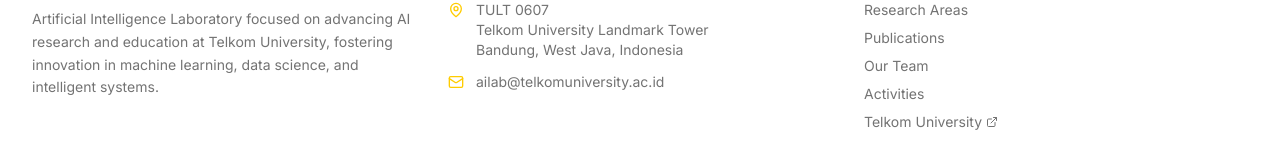
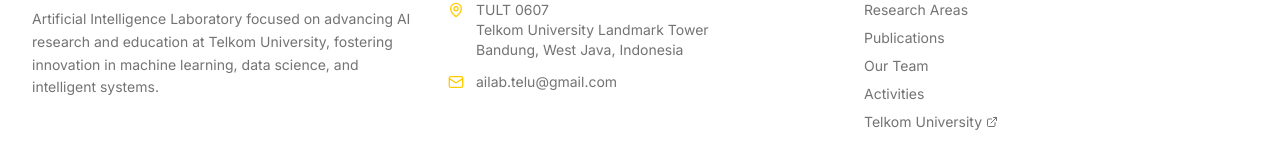
Before and after one commit to AIlab-Telkom-University/ailab-new, a Next.js app: page /activities in a window 1280 px wide. Shown: the part 2063-2225 px from the top of the page. Built offline with nearby package versions, Linux system fonts and the light colour scheme.

Commit message:
Update homepage CTA buttons to match navbar and update footer email to ailab.telu@gmail.com

```diff
--- a/src/app/activities/page.tsx
+++ b/src/app/activities/page.tsx
@@ -1,6 +1,7 @@
 'use client'
 
 import * as React from 'react'
+import Link from 'next/link'
 import { activities } from '@/data/activities'
 import { ActivityCard } from '@/components/ui/activity-card'
 import { Sparkles, Users, BookOpen, Presentation } from 'lucide-react'
@@ -78,19 +79,19 @@ export default function ActivitiesPage() {
             </p>
             <div className="flex flex-col sm:flex-row gap-4 justify-center items-center">
               <a
-                href="mailto:ailab@telkomuniversity.ac.id?subject=Interest in AILab Activities"
+                href="mailto:ailab.telu@gmail.com?subject=Interest in AILab Activities"
                 className="inline-flex items-center gap-2 bg-yellow-500 hover:bg-yellow-600 text-black font-medium px-6 py-3 rounded-lg transition-colors"
               >
                 <Users className="w-4 h-4" />
                 Contact Us
               </a>
-              <a
+              <Link
                 href="/contact"
                 className="inline-flex items-center gap-2 border border-yellow-500 text-yellow-500 hover:bg-yellow-500 hover:text-black font-medium px-6 py-3 rounded-lg transition-colors"
               >
                 <BookOpen className="w-4 h-4" />
                 Learn More
-              </a>
+              </Link>
             </div>
           </div>
         </div>
--- a/src/components/layout/footer.tsx
+++ b/src/components/layout/footer.tsx
@@ -46,13 +46,14 @@ export function Footer() {
                   <p>Bandung, West Java, Indonesia</p>
                 </div>
               </div>
-              <div className="flex items-center space-x-3">
-                <Mail className="h-4 w-4 flex-shrink-0 text-primary" />
+              <div className="flex items-center space-x-3 group">
+                <Mail className="h-4 w-4 flex-shrink-0 text-primary transition-transform duration-200 group-hover:scale-110" />
                 <a
-                  href="mailto:ailab@telkomuniversity.ac.id"
-                  className="text-sm text-muted-foreground transition-colors hover:text-primary"
+                  href="mailto:ailab.telu@gmail.com"
+                  className="text-sm text-muted-foreground transition-colors duration-200 hover:text-primary hover:underline"
+                  title="Send email to AILab"
                 >
-                  ailab@telkomuniversity.ac.id
+                  ailab.telu@gmail.com
                 </a>
               </div>
             </div>
--- a/src/components/sections/hero-section.tsx
+++ b/src/components/sections/hero-section.tsx
@@ -1,6 +1,7 @@
 'use client'
 
 import Image from 'next/image'
+import Link from 'next/link'
 import { motion } from 'framer-motion'
 import { ChevronDown, Sparkles, Zap } from 'lucide-react'
 import { Button } from '@/components/ui/button'
@@ -134,25 +135,25 @@ export function HeroSection() {
           className="mt-12 flex flex-col items-center justify-center gap-4 sm:flex-row"
         >
           <Button
+            asChild
             size="lg"
-            className="bg-primary px-8 py-3 text-lg font-semibold text-black hover:bg-primary/90"
-            onClick={() =>
-              document
-                .getElementById('overview')
-                ?.scrollIntoView({ behavior: 'smooth' })
-            }
+            className="bg-primary px-8 py-3 text-lg font-semibold text-black hover:bg-primary/90 cursor-pointer"
           >
-            <Sparkles className="mr-2 h-5 w-5" />
-            Explore Our Research
+            <Link href="/research">
+              <Sparkles className="mr-2 h-5 w-5" />
+              Explore Our Research
+            </Link>
           </Button>
           <Button
+            asChild
             variant="outline"
             size="lg"
-            className="border-primary px-8 py-3 text-lg font-semibold text-primary hover:bg-primary hover:text-black"
-            onClick={() => (window.location.href = '/team')}
+            className="border-primary px-8 py-3 text-lg font-semibold text-primary hover:bg-primary hover:text-black cursor-pointer"
           >
-            <Zap className="mr-2 h-5 w-5" />
-            Meet Our Team
+            <Link href="/team">
+              <Zap className="mr-2 h-5 w-5" />
+              Meet Our Team
+            </Link>
           </Button>
         </motion.div>
 
--- a/src/components/sections/overview-section.tsx
+++ b/src/components/sections/overview-section.tsx
@@ -1,5 +1,7 @@
 'use client'
 
+import Link from 'next/link'
+import type { Route } from 'next'
 import { motion } from 'framer-motion'
 import { useInView } from 'framer-motion'
 import { useRef } from 'react'
@@ -209,12 +211,14 @@ export function OverviewSection() {
 
                     <CardContent className="relative z-10 pt-0">
                       <Button
+                        asChild
                         variant="ghost"
-                        className="w-full justify-between group-hover:bg-primary/10 group-hover:text-primary transition-all"
-                        onClick={() => window.location.href = card.href}
+                        className="w-full justify-between group-hover:bg-primary/10 group-hover:text-primary transition-all cursor-pointer"
                       >
-                        Learn More
-                        <ArrowRight className="w-4 h-4 group-hover:translate-x-1 transition-transform" />
+                        <Link href={card.href as Route}>
+                          Learn More
+                          <ArrowRight className="w-4 h-4 group-hover:translate-x-1 transition-transform" />
+                        </Link>
                       </Button>
                     </CardContent>
                   </Card>
@@ -234,12 +238,14 @@ export function OverviewSection() {
                   {siteConfig.laboratory.vision}
                 </p>
                 <Button
+                  asChild
                   size="lg"
-                  className="bg-primary text-black hover:bg-primary/90 font-semibold"
-                  onClick={() => window.location.href = '/about'}
+                  className="bg-primary text-black hover:bg-primary/90 font-semibold cursor-pointer"
                 >
-                  Learn More About Us
-                  <ArrowRight className="w-5 h-5 ml-2" />
+                  <Link href="/about">
+                    Learn More About Us
+                    <ArrowRight className="w-5 h-5 ml-2" />
+                  </Link>
                 </Button>
               </CardContent>
             </Card>
--- a/src/components/ui/activity-card.tsx
+++ b/src/components/ui/activity-card.tsx
@@ -59,7 +59,7 @@ export function ActivityCard({ activity, className, delay = 0 }: ActivityCardPro
 
   const handleJoinClick = () => {
     // This could be enhanced to open a modal or navigate to a contact form
-    window.open('mailto:ailab@telkomuniversity.ac.id?subject=Interest in ' + activity.name, '_blank')
+    window.open('mailto:ailab.telu@gmail.com?subject=Interest in ' + activity.name, '_blank')
   }
 
   return (
--- a/src/data/site.ts
+++ b/src/data/site.ts
@@ -8,7 +8,7 @@ export const siteConfig = {
   contact: {
     address: 'TULT 0607, Telkom University Landmark Tower',
     fullAddress: 'Jl. Telekomunikasi No. 1, Terusan Buah Batu, Bandung 40257, West Java, Indonesia',
-    email: 'ailab@telkomuniversity.ac.id',
+    email: 'ailab.telu@gmail.com',
     phone: '+6289516722649',
     website: 'https://ailab-telkom-university.github.io/ailab-new/',
   },
--- a/src/lib/constants.ts
+++ b/src/lib/constants.ts
@@ -214,7 +214,7 @@ export const NAVIGATION = {
     github: 'https://github.com/ailabtelkom',
     instagram: 'https://www.instagram.com/ailabtelkom',
     linkedin: 'https://www.linkedin.com/company/ailabtelkom/',
-    email: 'ailab@telkomuniversity.ac.id',
+    email: 'ailab.telu@gmail.com',
   },
 } as const;
 
@@ -229,7 +229,7 @@ export const LAB_INFO = {
     address: 'Jl. Telekomunikasi No. 1, Terusan Buah Batu, Bandung 40257',
   },
   contact: {
-    email: 'ailab@telkomuniversity.ac.id',
+    email: 'ailab.telu@gmail.com',
     phone: '+6289516722649',
   },
   established: 2015,
```
